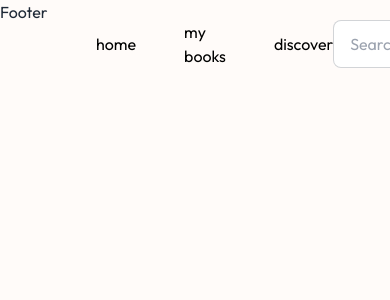
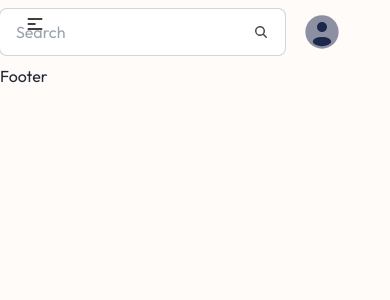
Before and after one commit to Lucy-Mckenzie/book-vault, a Next.js app: page / in a window 390 px wide. Shown: the top 300 px of the page. Built offline with nearby package versions, Linux system fonts and the light colour scheme.

Commit message:
Adding responsive navbar static.

```diff
--- a/components/NavBar.tsx
+++ b/components/NavBar.tsx
@@ -2,43 +2,97 @@ import React from 'react'
 import Link from 'next/link'
 import Image from 'next/image'
 
-
 const NavBar = () => {
 return (
-  <div className='top-0 fixed flex w-full p-4 text-black'>
-    <div className='space-x-12 pl-20 items-center flex'>
-      <Link href='/'>
+  <div className='navbar z-10 sticky top-0 text-black'>
+  <div className='navbar-start flex items-center'>
+    <div className='dropdown'>
+      <button
+        tabIndex={0}
+        role='button'
+        className='btn btn-ghost lg:hidden pb-4'
+        aria-label='Open Menu'
+        aria-expanded='false'
+        aria-controls='mobile-menu'
+      >
+        <svg
+          xmlns='http://www.w3.org/2000/svg'
+          className='h-5 w-5'
+          fill='none'
+          viewBox='0 0 24 24'
+          stroke='currentColor'
+        >
+          <path
+            strokeLinecap='round'
+            strokeLinejoin='round'
+            strokeWidth='2'
+            d='M4 6h16M4 12h8m-8 6h16'
+          />
+        </svg>
+      </button>
+      <ul
+        tabIndex={0}
+        id='mobile-menu'
+        className='menu menu-sm dropdown-content bg-base-100 rounded-box z-[1] mt-3 w-52 p-2 shadow lg:hidden'
+      >
+        <li>
+          <Link href='/' className='hover:underline'>
             home
           </Link>
-        <Link href='/user-panel'>
+        </li>
+        <li>
+          <Link href='/user-panel' className='hover:underline'>
             my books
           </Link>
-      <Link href='/discover'>
+        </li>
+        <li>
+          <Link href='/discover' className='hover:underline'>
             discover
           </Link>
+        </li>
+      </ul>
     </div>
-    <div className='flex items-center ml-auto space-x-4'>
-      <label className="input input-bordered flex items-center gap-2 bg-white">
-         <input type="text" className="grow bg-white" placeholder="Search" />
+  </div>
+
+  <div className='navbar-start hidden lg:flex flex-grow'>
+    <ul className='menu menu-horizontal px-1 space-x-8 text-lg'>
+      <li>
+        <Link href='/' className='hover:underline'>
+          home
+        </Link>
+      </li>
+      <li>
+        <Link href='/user-panel' className='hover:underline'>
+          my books
+        </Link>
+      </li>
+      <li>
+        <Link href='/discover' className='hover:underline'>
+          discover
+        </Link>
+      </li>
+    </ul>
+  </div>
+
+  <div className='navbar-end flex items-center space-x-4 mr-10'>
+    <label className='input input-bordered flex items-center gap-2 bg-white'>
+      <input type='text' className='grow bg-white' placeholder='Search' />
       <svg
-              xmlns="http://www.w3.org/2000/svg"
-              viewBox="0 0 16 16"
-              fill="currentColor"
-              className="h-4 w-4 opacity-70">
+        xmlns='http://www.w3.org/2000/svg'
+        viewBox='0 0 16 16'
+        fill='currentColor'
+        className='h-4 w-4 opacity-70'
+      >
         <path
-                fillRule="evenodd"
-                d="M9.965 11.026a5 5 0 1 1 1.06-1.06l2.755 2.754a.75.75 0 1 1-1.06 1.06l-2.755-2.754ZM10.5 7a3.5 3.5 0 1 1-7 0 3.5 3.5 0 0 1 7 0Z"
-                clipRule="evenodd" />
+          fillRule='evenodd'
+          d='M9.965 11.026a5 5 0 1 1 1.06-1.06l2.755 2.754a.75.75 0 1 1-1.06 1.06l-2.755-2.754ZM10.5 7a3.5 3.5 0 1 1-7 0 3.5 3.5 0 0 1 7 0Z'
+          clipRule='evenodd'
+        />
       </svg>
     </label>
     <div className='avatar'>
-        <div className='w-14 rounded-full'>
-          <Image
-           src='/user.svg'
-           alt='stock avatar'
-           width={12}
-           height={12}
-           />
+      <div className='w-10 h-10 rounded-full'>
+        <Image src='/user.svg' alt='stock avatar' width={40} height={40} />
       </div>
     </div>
   </div>
```
Lines whose indentation alone changed are shown as unchanged.
